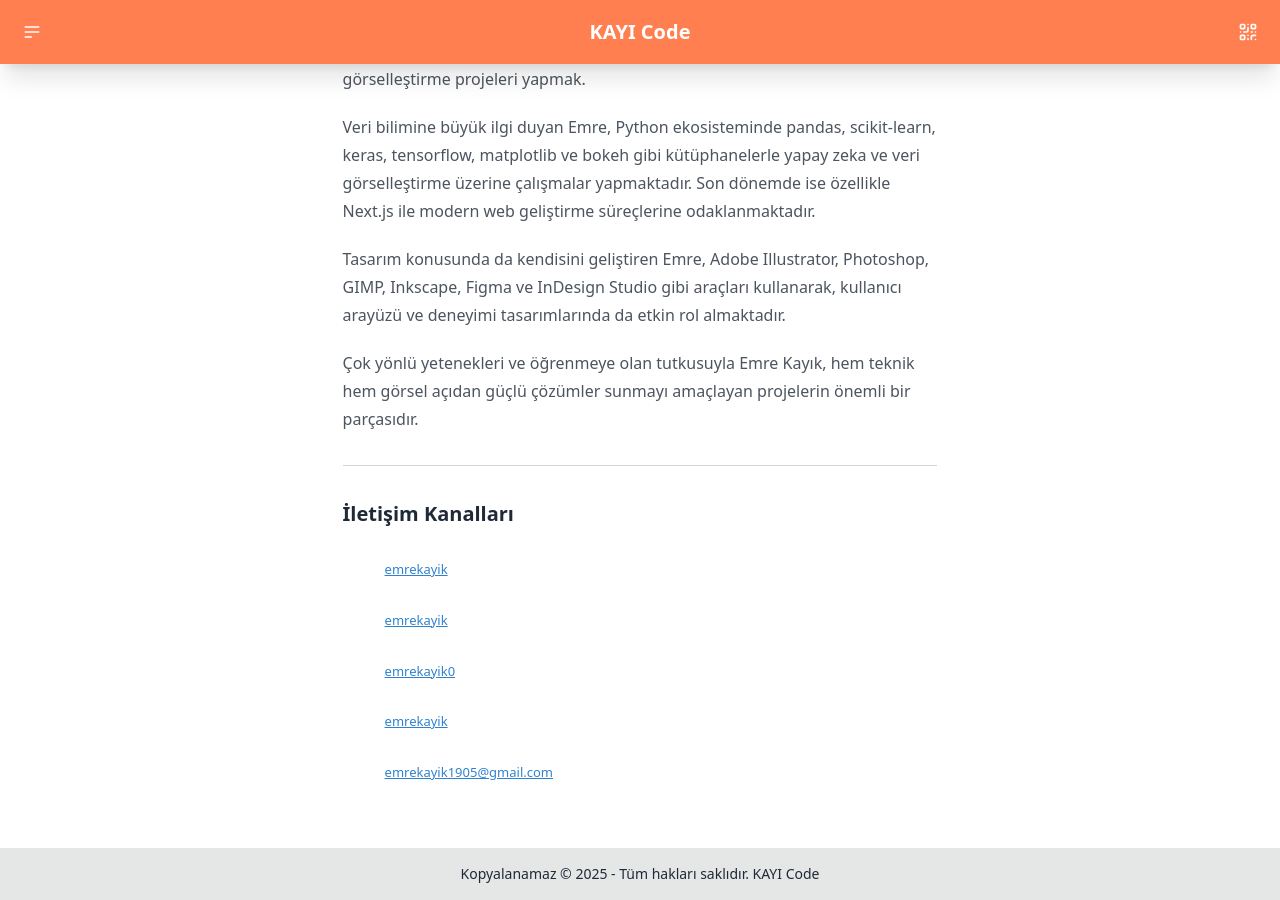
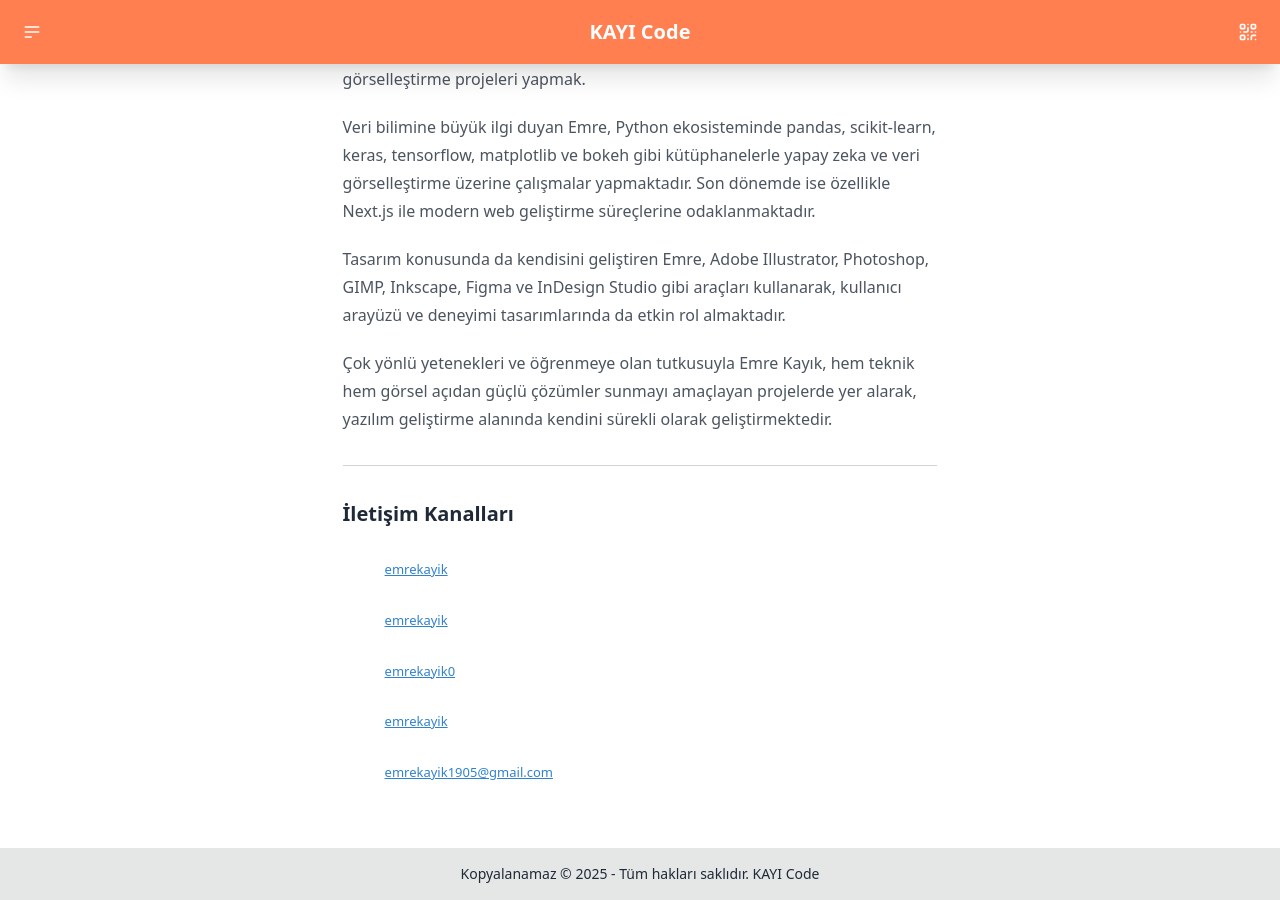
Before and after one commit to KAYICODE/kayicode.github.io, a Jekyll site: the page built from _authors/emre.md, in a window 1280 px wide and 900 px high, scrolled down 670 px. Built offline with Jekyll 4.4.1, drawn with Linux system fonts in a browser that asks for light colours; nearby versions of some CDN libraries.

Commit message:
author fix

```diff
--- a/_authors/emre.md
+++ b/_authors/emre.md
@@ -11,17 +11,25 @@
 priority: 50
 ---
 
-Emre Kayık, Bilecik Şeyh Edebali Üniversitesi İstatistik ve Bilgisayar Bilimleri bölümü öğrencisidir. Yazılım dünyasının geniş alanlarında kendini geliştirmeyi hedefleyen Emre, özellikle web, masaüstü ve mobil uygulama geliştirme alanlarında aktif olarak çalışmaktadır.
+Emre Kayık, Bilecik Şeyh Edebali Üniversitesi İstatistik ve Bilgisayar Bilimleri bölümü öğrencisidir.
+Yazılım dünyasının geniş alanlarında kendini geliştirmeyi hedefleyen Emre, özellikle web, masaüstü ve
+mobil uygulama geliştirme alanlarında aktif olarak çalışmaktadır.
 
 Geliştirme alanındaki yetenekleri arasında şunlar bulunmaktadır:
 
 JavaScript dünyasında React, Svelte, Vue ve Electron ile uygulamalar geliştirmek,
 Ruby ile Jekyll ve temel seviyede Ruby on Rails kullanmak,
 Python ile Flask, Django ve Bottle frameworklerinde projeler üretmek,
-Orta seviyede R, Julia, Lua, Zig, Nim ve Octave dillerinde algoritma çözümleri ve veri işleme-görselleştirme projeleri yapmak.
+Orta seviyede R, Julia, Lua, Zig, Nim ve Octave dillerinde algoritma çözümleri ve
+veri işleme-görselleştirme projeleri yapmak.
 
-Veri bilimine büyük ilgi duyan Emre, Python ekosisteminde pandas, scikit-learn, keras, tensorflow, matplotlib ve bokeh gibi kütüphanelerle yapay zeka ve veri görselleştirme üzerine çalışmalar yapmaktadır. Son dönemde ise özellikle Next.js ile modern web geliştirme süreçlerine odaklanmaktadır.
+Veri bilimine büyük ilgi duyan Emre, Python ekosisteminde pandas, scikit-learn, keras, tensorflow,
+matplotlib ve bokeh gibi kütüphanelerle yapay zeka ve veri görselleştirme üzerine çalışmalar yapmaktadır.
+Son dönemde ise özellikle Next.js ile modern web geliştirme süreçlerine odaklanmaktadır.
 
-Tasarım konusunda da kendisini geliştiren Emre, Adobe Illustrator, Photoshop, GIMP, Inkscape, Figma ve InDesign Studio gibi araçları kullanarak, kullanıcı arayüzü ve deneyimi tasarımlarında da etkin rol almaktadır.
+Tasarım konusunda da kendisini geliştiren Emre, Adobe Illustrator, Photoshop, GIMP, Inkscape, Figma ve
+InDesign Studio gibi araçları kullanarak, kullanıcı arayüzü ve deneyimi tasarımlarında da etkin rol almaktadır.
 
-Çok yönlü yetenekleri ve öğrenmeye olan tutkusuyla Emre Kayık, hem teknik hem görsel açıdan güçlü çözümler sunmayı amaçlayan projelerin önemli bir parçasıdır.
+Çok yönlü yetenekleri ve öğrenmeye olan tutkusuyla Emre Kayık, hem teknik hem görsel açıdan güçlü
+çözümler sunmayı amaçlayan projelerde yer alarak, yazılım geliştirme alanında kendini sürekli olarak
+geliştirmektedir.
```
Also changed, not shown: _authors/muhammed.md (+4 -2 lines), _authors/nur.md (+4 -4 lines).
